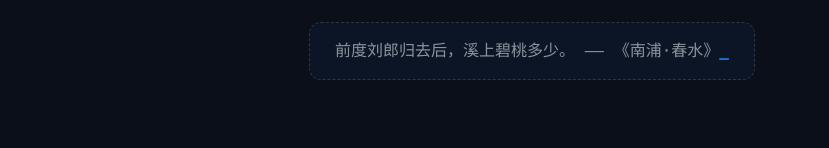
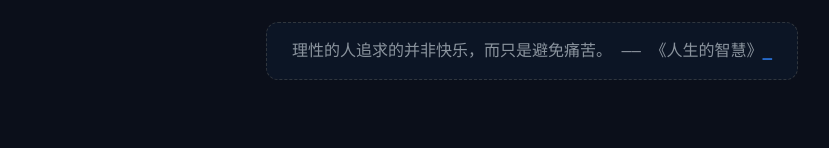
Before and after one commit to VarleyT/VarleyT.github.io, a plain HTML site: page index.html in a window 1280 px wide. Shown: the part 259-407 px from the top of the page, without its empty margins (108-937 px from the left). Drawn offline with Linux system fonts and the light colour scheme.

Commit message:
deploy: a96b5b651ec778f36c43ab1e408e44769147872b

```diff
--- a/index.html
+++ b/index.html
@@ -110,7 +110,7 @@
 
         <script>
             // 由 Node.js 构建时注入的今日名言
-            const quote = "前度刘郎归去后，溪上碧桃多少。 —— 《南浦·春水》";
+            const quote = "理性的人追求的并非快乐，而只是避免痛苦。 —— 《人生的智慧》";
             let i = 0;
             const speed = 100; // 打字速度（毫秒）
 
```
